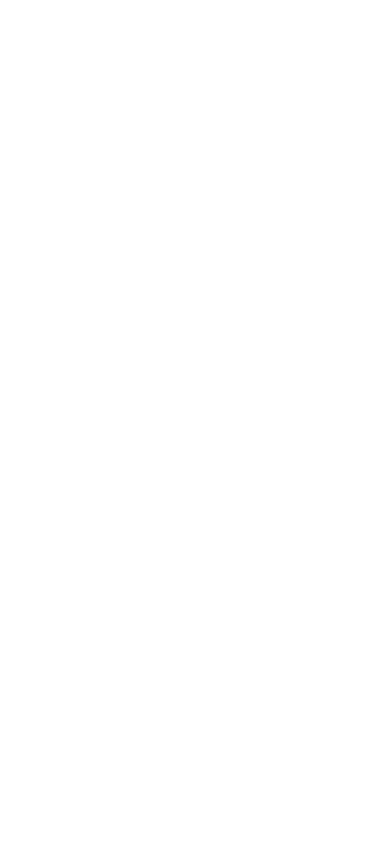
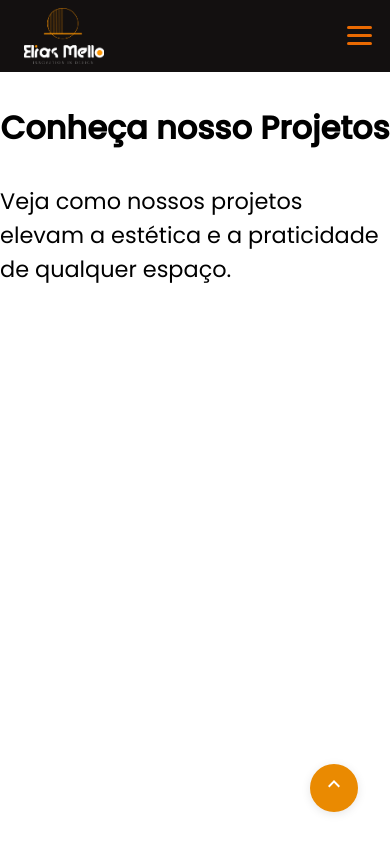
Before and after one commit to leandrobss1/EliasMelloPlanejados, a React (Create React App) app: page /projetos in a window 390 px wide. Before the commit this address had no page. Built offline with nearby package versions, Linux system fonts and the light colour scheme.

Commit message:
Analisando a renderização de responsividade e finalizando alguns styles.

```diff
--- a/src/components/Header/Header.tsx
+++ b/src/components/Header/Header.tsx
@@ -39,7 +39,7 @@
             Home
           </S.Button>
 
-          <S.Button as={Link} to="/produtos" onClick={closeMenu}>
+          <S.Button as={Link} to="/projetos" onClick={closeMenu}>
             Projetos
           </S.Button>
 
--- a/src/components/Header/styles.ts
+++ b/src/components/Header/styles.ts
@@ -77,7 +77,7 @@
 	border: 2px solid transparent;
 	height: 40px;
 	padding: 0 1rem;
-	color: black;
+	color: white;
 	cursor: pointer;
 	font-size: 1rem;
 	font-weight: 400;
@@ -92,24 +92,14 @@
 		background-color 0.25s ease,
 		color 0.25s ease;
 
-	&::after {
-		content: '';
-		position: absolute;
-		width: 0;
-		height: 2px;
-		background-color: #ea8a01;
-		left: 0;
-		bottom: 0;
-		transition: width 0.4s ease-in-out;
-	}
 
 	&:hover {
-		color: white;
+		color: black;
 
 		transform: translateY(-4px);
 		box-shadow: none;
-		border-bottom: 3px solid white;
-		border-right: 3px solid white;
+		border-bottom: 4px solid #c47302ff;
+		border-right: 4px solid #c47302ff;
 
 		&::after {
 			width: 100%;
--- a/src/index.tsx
+++ b/src/index.tsx
@@ -24,7 +24,7 @@
       <Routes>
         <Route path="/" element={<App />}>
           <Route index element={<Home />} />
-          <Route path="produtos" element={<Projetos />} />
+          <Route path="projetos" element={<Projetos />} />
           <Route path="servicos" element={<Serviços />} />
 		      <Route path="orcamento" element={<Orcamento />} />
           <Route path='quemsomos' element={<QuemSomos/>} />
--- a/src/pages/Projetos/Projetos.tsx
+++ b/src/pages/Projetos/Projetos.tsx
@@ -3,9 +3,9 @@
 
 export const Projetos: React.FC = () => {
   return (
-    <section>
-      <h1>Conheça nosso Projetos</h1>
-      <p>Aqui você pode explorar nossos móveis planejados.</p>
-    </section>
+    <S.ProjectContainer>
+      <S.ProjectTitle>Conheça nosso Projetos</S.ProjectTitle>
+      <S.ProjectParagraph>Veja como nossos projetos elevam a estética e a praticidade de qualquer espaço.</S.ProjectParagraph>
+    </S.ProjectContainer>
   )
 }
--- a/src/pages/Projetos/styles.ts
+++ b/src/pages/Projetos/styles.ts
@@ -1 +1,21 @@
 import styled from "styled-components";
+import { pageFade } from "../../styles/GlobalStyles";
+
+export const ProjectContainer = styled.div`
+    display: flex;
+	justify-content: center;
+    align-items: center;
+    flex-direction: column;
+    width: 100%;
+
+    animation: ${pageFade} 1.5s ease-in-out;
+
+
+`
+export const ProjectTitle = styled.h1`
+    padding: 2rem 0 2rem 0;
+`
+
+export const ProjectParagraph = styled.p`
+    font-size: 1.4rem;
+`
```
